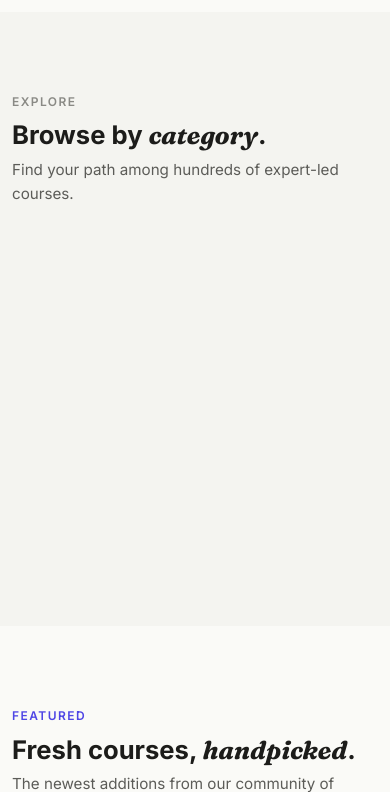
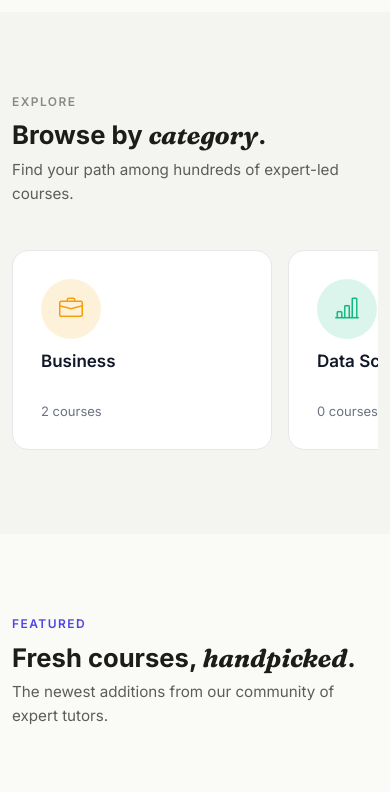
Before and after one commit to RahatGithub/studynest, a Django app: page / in a window 390 px wide. Shown: the part 655-1447 px from the top of the page. Run offline with Django 5.2, Linux system fonts and the light colour scheme; data comes from the database, SQL or seed files in the repository; some libraries are stand-ins or nearby versions.

Commit message:
fix(home): rebuild category carousel with clean visible cards

```diff
--- a/static/css/style.css
+++ b/static/css/style.css
@@ -1325,11 +1325,11 @@ h4 { font-size: 1.25rem; }
 
 .cat-carousel {
     display: flex;
-    gap: 20px;
+    gap: 16px;
     overflow-x: auto;
     scroll-snap-type: x mandatory;
     scroll-behavior: smooth;
-    padding: 10px 0 20px;
+    padding: 4px 0;
     -webkit-overflow-scrolling: touch;
     scrollbar-width: none;
     -ms-overflow-style: none;
@@ -1379,132 +1378,89 @@ h4 { font-size: 1.25rem; }
 
 /* Category card */
 .cat-card {
-    flex: 0 0 260px;
-    height: 300px;
-    border-radius: 20px;
-    padding: 2rem 1.5rem;
+    flex: 0 0 auto;
+    width: 240px;
+    height: 200px;
+    border-radius: 16px;
+    padding: 28px;
     text-decoration: none;
-    color: var(--color-text);
+    color: #111827;
     display: flex;
     flex-direction: column;
-    align-items: center;
-    text-align: center;
-    gap: 0.75rem;
-    position: relative;
-    cursor: pointer;
-    background: var(--color-bg-elevated);
-    border: 1px solid var(--color-border);
+    align-items: flex-start;
+    gap: 12px;
+    background: #ffffff;
+    border: 1px solid #e5e7eb;
     scroll-snap-align: start;
-    transition: all 0.4s ease;
+    transition: all 0.3s ease;
 }
 
 .cat-card:hover {
-    transform: translateY(-6px);
-    color: #fff;
-    border-color: transparent;
-    box-shadow: 0 16px 40px rgba(0, 0, 0, 0.12);
-}
-
-.cat-card:active {
-    transform: translateY(-3px) scale(0.98);
-}
+    transform: translateY(-4px);
+    box-shadow: 0 10px 30px -10px rgba(0, 0, 0, 0.15);
+    color: #111827;
+}
+
+/* Hover border accent per color */
+.cat-card[data-accent="amber"]:hover { border-color: #f59e0b; }
+.cat-card[data-accent="sage"]:hover { border-color: #10b981; }
+.cat-card[data-accent="rose"]:hover { border-color: #ec4899; }
+.cat-card[data-accent="red"]:hover { border-color: #f43f5e; }
+.cat-card[data-accent="teal"]:hover { border-color: #06b6d4; }
+.cat-card[data-accent="indigo"]:hover { border-color: #6366f1; }
+.cat-card[data-accent="violet"]:hover { border-color: #7c3aed; }
 
 /* Card icon */
 .cat-card-icon {
-    width: 72px;
-    height: 72px;
+    width: 60px;
+    height: 60px;
     border-radius: 50%;
     display: flex;
     align-items: center;
     justify-content: center;
-    font-size: 1.8rem;
-    margin-top: 1rem;
-    transition: transform 0.4s ease, background 0.4s ease, color 0.4s ease;
-}
-
-.cat-card:hover .cat-card-icon {
-    transform: scale(1.1);
-    background: rgba(255, 255, 255, 0.2) !important;
-    color: #fff !important;
-}
-
-/* Accent colors — default state (muted icon bg) */
-.cat-card[data-accent="indigo"] .cat-card-icon { background: #EEF2FF; color: #4F46E5; }
-.cat-card[data-accent="sage"] .cat-card-icon { background: #ECFDF5; color: #059669; }
-.cat-card[data-accent="amber"] .cat-card-icon { background: #FFFBEB; color: #D97706; }
-.cat-card[data-accent="rose"] .cat-card-icon { background: #FFF1F2; color: #E11D48; }
-.cat-card[data-accent="teal"] .cat-card-icon { background: #F0FDFA; color: #0D9488; }
-.cat-card[data-accent="violet"] .cat-card-icon { background: #F5F3FF; color: #7C3AED; }
-
-/* Accent colors — hover state (vibrant card bg) */
-.cat-card[data-accent="indigo"]:hover { background: linear-gradient(135deg, #4F46E5, #6366f1); }
-.cat-card[data-accent="sage"]:hover { background: linear-gradient(135deg, #059669, #10b981); }
-.cat-card[data-accent="amber"]:hover { background: linear-gradient(135deg, #D97706, #f59e0b); }
-.cat-card[data-accent="rose"]:hover { background: linear-gradient(135deg, #E11D48, #f43f5e); }
-.cat-card[data-accent="teal"]:hover { background: linear-gradient(135deg, #0D9488, #14b8a6); }
-.cat-card[data-accent="violet"]:hover { background: linear-gradient(135deg, #7C3AED, #8b5cf6); }
+    font-size: 1.5rem;
+    transition: background 0.3s ease;
+}
+
+/* Icon accent colors — default (15% tint bg, full color icon) */
+.cat-card[data-accent="amber"] .cat-card-icon { background: rgba(245, 158, 11, 0.15); color: #f59e0b; }
+.cat-card[data-accent="sage"] .cat-card-icon { background: rgba(16, 185, 129, 0.15); color: #10b981; }
+.cat-card[data-accent="rose"] .cat-card-icon { background: rgba(236, 72, 153, 0.15); color: #ec4899; }
+.cat-card[data-accent="red"] .cat-card-icon { background: rgba(244, 63, 94, 0.15); color: #f43f5e; }
+.cat-card[data-accent="teal"] .cat-card-icon { background: rgba(6, 182, 212, 0.15); color: #06b6d4; }
+.cat-card[data-accent="indigo"] .cat-card-icon { background: rgba(99, 102, 241, 0.15); color: #6366f1; }
+.cat-card[data-accent="violet"] .cat-card-icon { background: rgba(124, 58, 237, 0.15); color: #7c3aed; }
+
+/* Icon hover — 25% tint */
+.cat-card[data-accent="amber"]:hover .cat-card-icon { background: rgba(245, 158, 11, 0.25); }
+.cat-card[data-accent="sage"]:hover .cat-card-icon { background: rgba(16, 185, 129, 0.25); }
+.cat-card[data-accent="rose"]:hover .cat-card-icon { background: rgba(236, 72, 153, 0.25); }
+.cat-card[data-accent="red"]:hover .cat-card-icon { background: rgba(244, 63, 94, 0.25); }
+.cat-card[data-accent="teal"]:hover .cat-card-icon { background: rgba(6, 182, 212, 0.25); }
+.cat-card[data-accent="indigo"]:hover .cat-card-icon { background: rgba(99, 102, 241, 0.25); }
+.cat-card[data-accent="violet"]:hover .cat-card-icon { background: rgba(124, 58, 237, 0.25); }
 
 .cat-card-name {
-    font-size: 1.1rem;
-    font-weight: 700;
+    font-size: 17px;
+    font-weight: 600;
+    color: #111827;
     margin: 0;
-    transition: color 0.4s ease;
-}
-
-.cat-card:hover .cat-card-name {
-    color: #fff;
 }
 
 .cat-card-count {
-    font-size: 0.8rem;
-    color: var(--color-text-subtle);
-    transition: color 0.4s ease;
-}
-
-.cat-card:hover .cat-card-count {
-    color: rgba(255, 255, 255, 0.75);
-}
-
-/* Explore text — appears on hover */
+    font-size: 13px;
+    color: #6b7280;
+    margin-top: auto;
+}
+
+/* Hidden — not used in this design */
 .cat-card-explore {
-    font-size: 0.8rem;
-    font-weight: 600;
-    opacity: 0;
-    transform: translateY(6px);
-    transition: opacity 0.4s ease, transform 0.4s ease;
-    margin-top: auto;
-    color: rgba(255, 255, 255, 0.9);
-    display: flex;
-    align-items: center;
-    gap: 0.3rem;
-}
-
-.cat-card:hover .cat-card-explore {
-    opacity: 1;
-    transform: translateY(0);
+    display: none;
 }
 
 .cat-empty {
-    flex: 1;
-    text-align: center;
     padding: 2rem;
-    color: var(--color-text-muted);
-}
-
-/* Reduced motion */
-@media (prefers-reduced-motion: reduce) {
-    .cat-card {
-        transition: background 0.4s ease, border-color 0.4s ease;
-    }
-    .cat-card:hover {
-        transform: none;
-    }
-    .cat-card-icon {
-        transition: background 0.4s ease, color 0.4s ease;
-    }
-    .cat-card:hover .cat-card-icon {
-        transform: none;
-    }
+    color: #6b7280;
 }
 
 /* ============================================
@@ -1740,9 +1696,9 @@ input:focus-visible {
     }
 
     .cat-card {
-        flex: 0 0 75vw;
-        max-width: 280px;
-        height: 270px;
+        width: 70vw;
+        max-width: 260px;
+        height: 200px;
     }
 
     .cat-carousel {
--- a/static/js/home-categories.js
+++ b/static/js/home-categories.js
@@ -7,10 +7,10 @@ document.addEventListener('DOMContentLoaded', () => {
     const carousel = document.getElementById('cat-carousel');
     if (!section || !carousel) return;
 
-    const cards = gsap.utils.toArray('.cat-card');
-    const accents = ['indigo', 'sage', 'amber', 'rose', 'teal', 'violet'];
+    const cards = carousel.querySelectorAll('.cat-card');
+    const accents = ['amber', 'sage', 'rose', 'red', 'teal', 'indigo'];
 
-    // Icon mapping based on common category slugs
+    // Icon mapping
     const iconMap = {
         'programming': 'bi-code-slash',
         'development': 'bi-code-slash',
@@ -22,30 +22,26 @@ document.addEventListener('DOMContentLoaded', () => {
         'languages': 'bi-translate',
         'science': 'bi-flask',
         'math': 'bi-calculator',
-        'mathematics': 'bi-calculator',
         'music': 'bi-music-note-beamed',
-        'art': 'bi-brush',
         'photography': 'bi-camera',
         'health': 'bi-heart-pulse',
-        'fitness': 'bi-activity',
         'finance': 'bi-currency-dollar',
         'data-science': 'bi-bar-chart-line',
         'ai': 'bi-robot',
         'machine-learning': 'bi-cpu',
     };
 
-    // Assign accent colors and fix icons
+    // Assign accents and icons
     cards.forEach((card, i) => {
-        const accent = accents[i % accents.length];
-        card.setAttribute('data-accent', accent);
+        card.setAttribute('data-accent', accents[i % accents.length]);
 
         const iconEl = card.querySelector('.cat-card-icon i');
         if (iconEl) {
-            const cardLink = card.getAttribute('href') || '';
-            const slug = cardLink.split('category=')[1] || '';
-            const matchedIcon = iconMap[slug];
-            if (matchedIcon) {
-                iconEl.className = 'bi ' + matchedIcon;
+            const href = card.getAttribute('href') || '';
+            const slug = href.split('category=')[1] || '';
+            const matched = iconMap[slug];
+            if (matched) {
+                iconEl.className = 'bi ' + matched;
             } else {
                 const defaults = ['bi-book', 'bi-lightbulb', 'bi-star', 'bi-grid', 'bi-layers', 'bi-box'];
                 iconEl.className = 'bi ' + defaults[i % defaults.length];
@@ -53,7 +49,7 @@ document.addEventListener('DOMContentLoaded', () => {
         }
     });
 
-    // --- Carousel navigation arrows ---
+    // Arrow navigation
     const btnLeft = section.querySelector('.cat-carousel-btn-left');
     const btnRight = section.querySelector('.cat-carousel-btn-right');
 
@@ -66,49 +62,12 @@ document.addEventListener('DOMContentLoaded', () => {
 
     if (btnLeft && btnRight) {
         btnLeft.addEventListener('click', () => {
-            carousel.scrollBy({ left: -280, behavior: 'smooth' });
+            carousel.scrollBy({ left: -260, behavior: 'smooth' });
         });
         btnRight.addEventListener('click', () => {
-            carousel.scrollBy({ left: 280, behavior: 'smooth' });
+            carousel.scrollBy({ left: 260, behavior: 'smooth' });
         });
         carousel.addEventListener('scroll', updateArrows, { passive: true });
         updateArrows();
     }
-
-    // --- Scroll-into-view entrance animation ---
-    const prefersReduced = window.matchMedia('(prefers-reduced-motion: reduce)').matches;
-
-    if (!prefersReduced && cards.length) {
-        gsap.from(cards, {
-            opacity: 0,
-            y: 20,
-            duration: 0.5,
-            stagger: 0.08,
-            ease: 'power2.out',
-            scrollTrigger: {
-                trigger: carousel,
-                start: 'top 85%',
-            },
-        });
-    }
-
-    // Section header entrance
-    if (!prefersReduced) {
-        gsap.from('.home-cat-eyebrow', {
-            opacity: 0, y: 10, duration: 0.4,
-            scrollTrigger: { trigger: section, start: 'top 80%' },
-        });
-        gsap.from('.home-cat-title', {
-            opacity: 0, y: 15, duration: 0.5, delay: 0.1,
-            scrollTrigger: { trigger: section, start: 'top 80%' },
-        });
-        gsap.from('.home-cat-sub', {
-            opacity: 0, y: 10, duration: 0.4, delay: 0.2,
-            scrollTrigger: { trigger: section, start: 'top 80%' },
-        });
-        gsap.from('.home-cat-viewall', {
-            opacity: 0, x: -10, duration: 0.4, delay: 0.3,
-            scrollTrigger: { trigger: section, start: 'top 80%' },
-        });
-    }
 });
--- a/templates/courses/home.html
+++ b/templates/courses/home.html
@@ -121,7 +121,6 @@
                     </div>
                     <h4 class="cat-card-name">{{ category.name }}</h4>
                     <span class="cat-card-count">{{ category.course_count }} course{{ category.course_count|pluralize }}</span>
-                    <span class="cat-card-explore">Explore <i class="bi bi-arrow-right"></i></span>
                 </a>
                 {% empty %}
                 <div class="cat-empty">
```
Also changed, not shown: other parts of static/css/style.css (+12 -17 lines).
